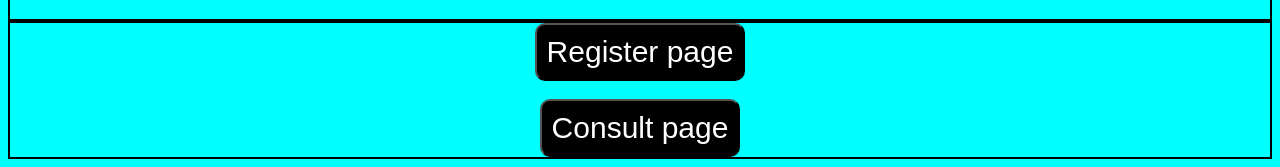
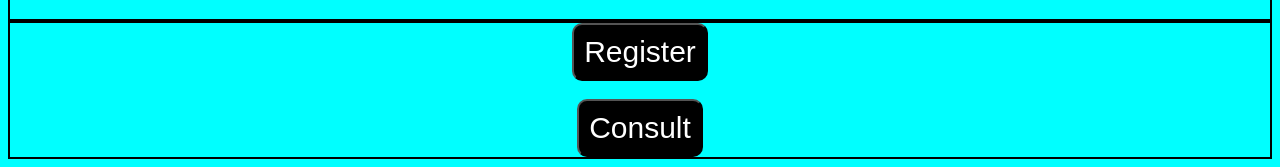
Before and after one commit to felaponte/app-cym, a plain HTML site: page templates/home.html in a window 1280 px wide. Shown: the part 726-893 px from the top of the page. Drawn offline with Linux system fonts and the light colour scheme.

Commit message:
version23

```diff
--- a/templates/home.html
+++ b/templates/home.html
@@ -13,9 +13,9 @@
         <br /><br />
         </div>
         <div>
-        <button onclick="RegisterPage()">Register page</button>
+        <button onclick="RegisterPage()">Register</button>
         <br /><br />
-        <button onclick="ConsultPage()">Consult page</button>
+        <button onclick="ConsultPage()">Consult</button>
         </div>
     </body>
 </html>
```
Also changed, not shown: .c9/metadata/environment/templates/home.html.
